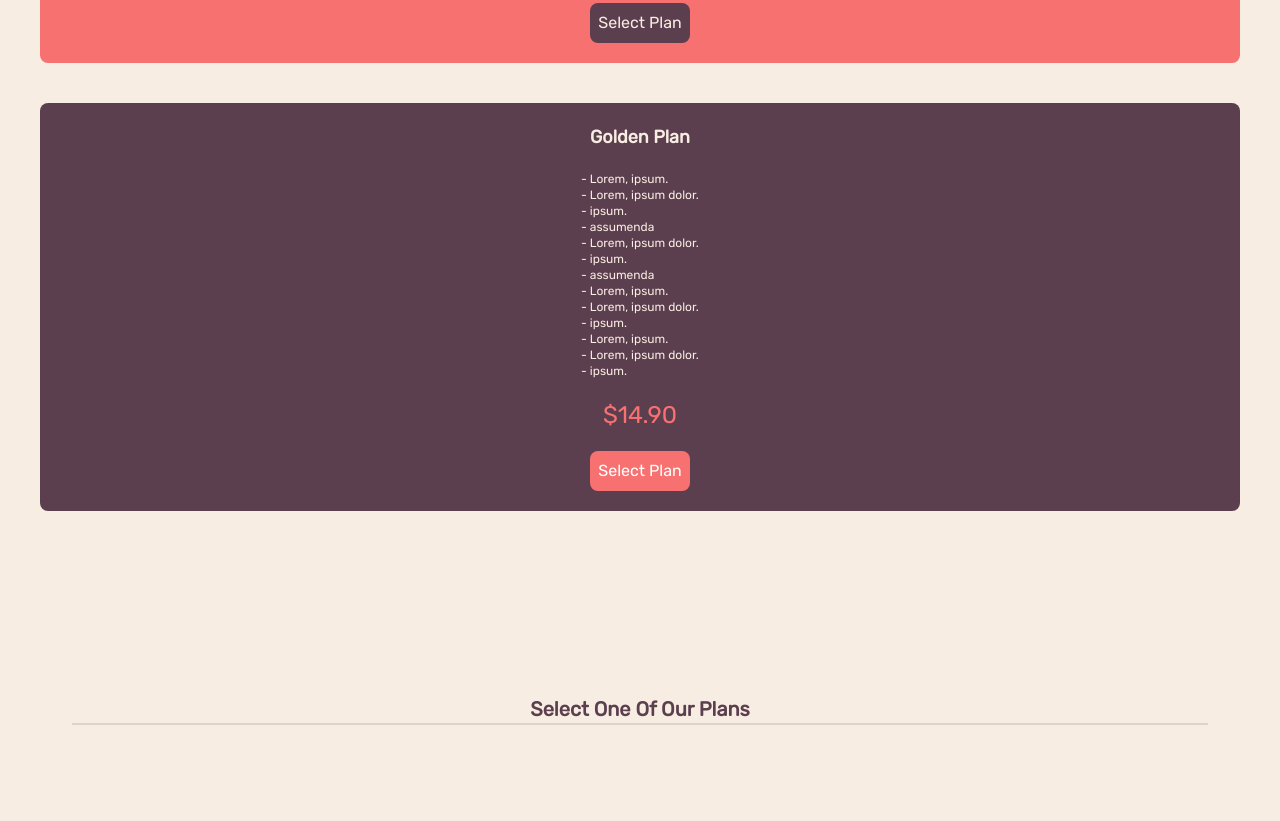
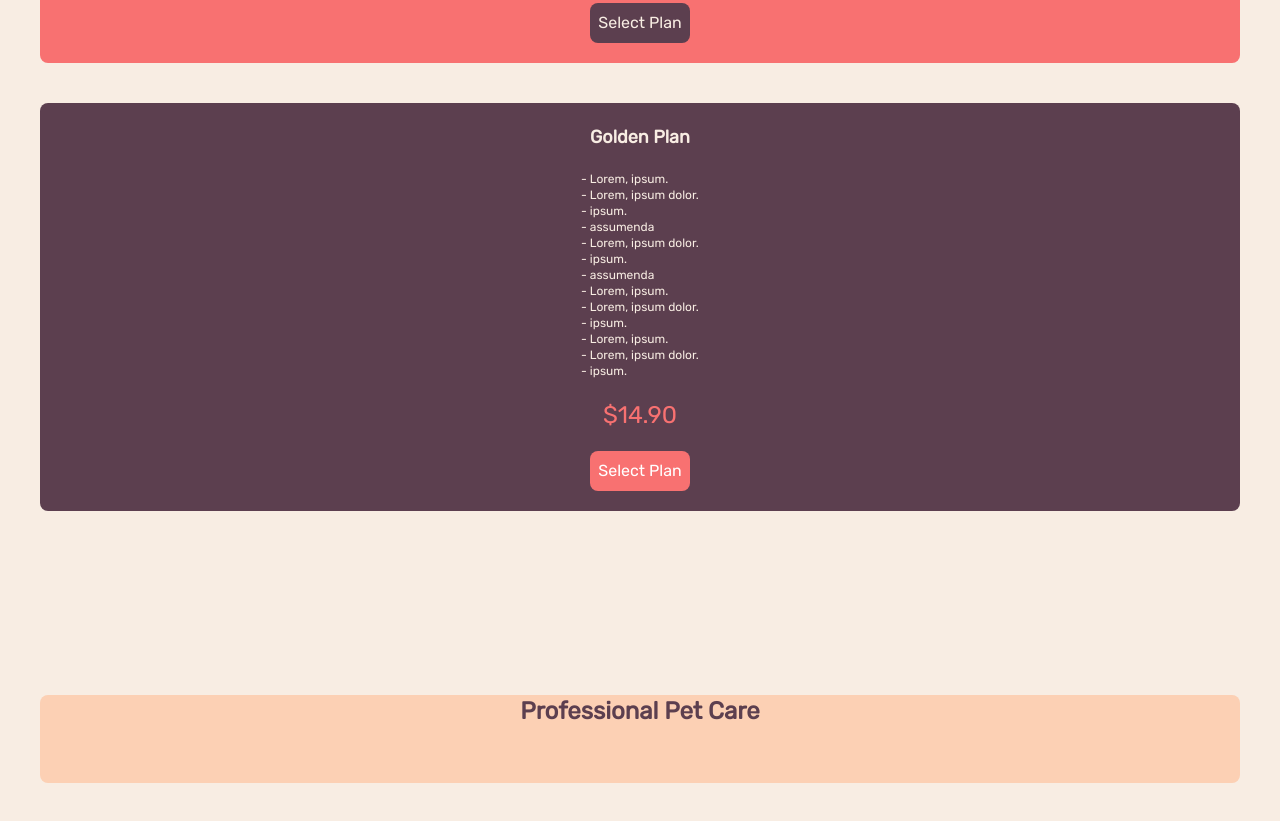
Before and after one commit to mvykool/Oh-my-dog, an Astro site in the folder oh-my-dog/: page / in a window 1280 px wide. Shown: the part 5281-6102 px from the top of the page. Built offline with nearby package versions, Linux system fonts and the light colour scheme; Astro itself is replaced by a stand-in of ours.

Commit message:
put the right bg

```diff
--- a/oh-my-dog/src/pages/index.astro
+++ b/oh-my-dog/src/pages/index.astro
@@ -96,9 +96,10 @@ import Layout from '../layouts/Layout.astro';
 	  </section>
 
 	   <!--contact -->
-	   <section class=" mx-10 relative mb-10 pb-10 flex-col justify-center mt-36">
+
+	   <section class=" mx-10 relative mb-10 pb-10 flex-col justify-center mt-36 bg-[var(--secondary)] rounded-lg">
 		<div class="flex flex-col">
-			<h1 class="font-bold text-[var(--darker)] text-xl mx-8 text-center border-[var(--primary)] border-b-2">Select One Of Our Plans</h1>
+			<h1 class="font-bold text-[var(--darker)] text-2xl mx-8 mb-4 text-center ">Professional Pet Care</h1>
 		</div>
 
 
```
